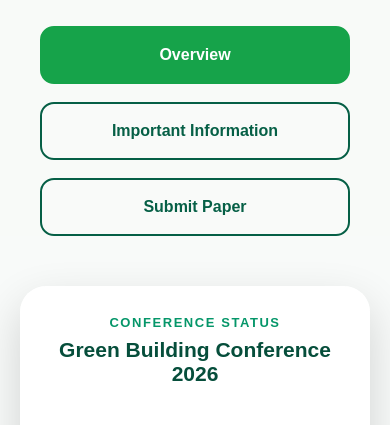
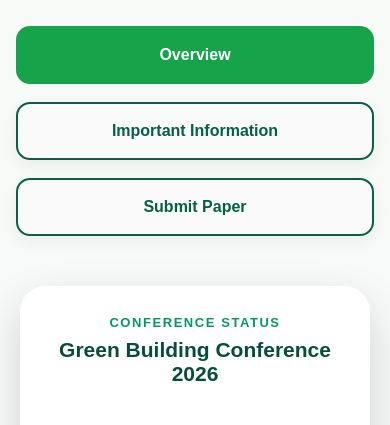
Before and after one commit to nikolavdjokic995-ctrl/gaf-conference-hub, a Django app: template conferences/templates/conferences/conference_overview.html in a window 390 px wide. Shown: the part 476-901 px from the top of the page. Run offline with Django 5.2, Linux system fonts and the light colour scheme; the template is opened without the code that fills it, so the values that code supplies are empty.

Commit message:
Improve overview dashboard button layout

```diff
--- a/conferences/templates/conferences/conference_overview.html
+++ b/conferences/templates/conferences/conference_overview.html
@@ -207,9 +207,10 @@
             background:transparent !important;
             border:none !important;
             border-radius:0 !important;
-            padding:0 24px !important;
+            padding:0 40px !important;
             display:flex !important;
-            justify-content:center;
+            justify-content:flex-start;
+            align-items:flex-start;
             flex-wrap:wrap;
             gap:18px;
             box-shadow:none !important;
@@ -229,6 +230,7 @@
             background:rgba(255,255,255,0.15);
             text-align:center;
             min-width:190px;
+            box-shadow:0 6px 16px rgba(0,0,0,0.06);
 
         }
 
@@ -385,8 +387,9 @@
             }
 
             .hero-buttons{
-                grid-template-columns:1fr;
+                justify-content:flex-start;
                 margin:{{ conference.overview_hero_buttons_margin_top|default:26 }}px 16px 0;
+                padding:0 !important;
             }
 
             .hero-btn{
```
